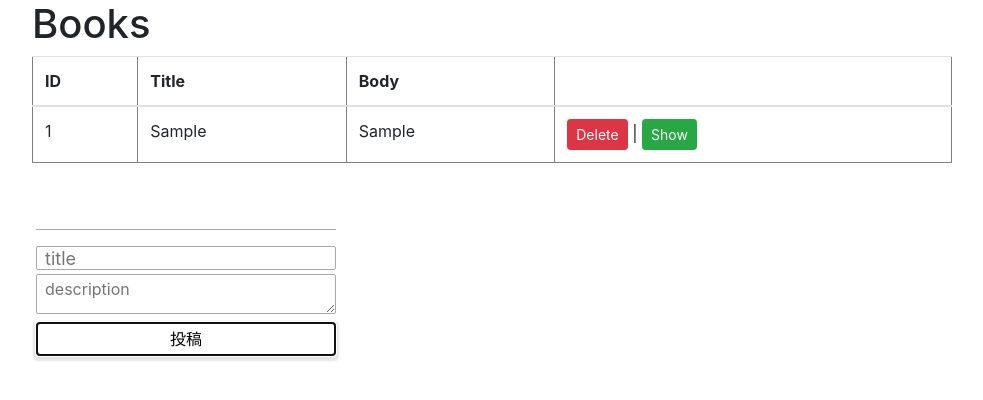
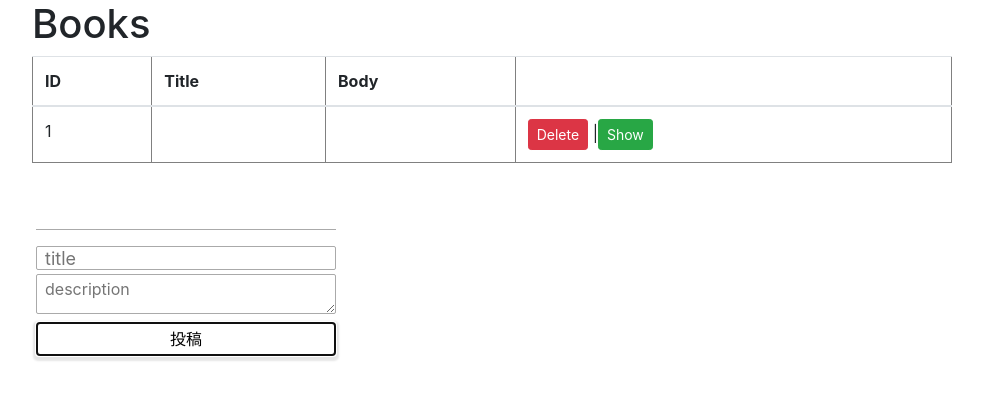
Before and after one commit to kodmm/React-practice, a React (Create React App) app in the folder bookers/: page /books in a window 1280 px wide. Both pictures are taken after typing "Sample", "Sample" into the empty fields and a click on the button "投稿". Shown: the top 400 px of the page, without its empty margins (53-1036 px from the left). Built offline with nearby package versions, Linux system fonts and the light colour scheme.

Commit message:
innovated Redux

```diff
--- a/bookers/package.json
+++ b/bookers/package.json
@@ -8,8 +8,12 @@
     "@testing-library/user-event": "^7.1.2",
     "react": "^16.13.1",
     "react-dom": "^16.13.1",
+    "react-fetch": "^0.0.9",
+    "react-redux": "^7.2.0",
     "react-router-dom": "^5.1.2",
-    "react-scripts": "3.4.1"
+    "react-scripts": "3.4.1",
+    "redux": "^4.0.5",
+    "redux-thunk": "^2.3.0"
   },
   "scripts": {
     "start": "react-scripts start",
--- /dev/null
+++ b/bookers/src/Books.js
@@ -0,0 +1,78 @@
+import React, { Component } from 'react'
+import Item from "./Item.js"
+import './index.css'
+import { connect } from 'react-redux';
+import { mapStateToProps, mapDispatchToProps} from './action.js'
+class Books extends Component {
+
+    render() {
+      return(
+        <div className="container">
+          <div className="row">
+            <div className="col-md-10 col-md-offset-2">
+              <section className="Books-index">
+                <h1>Books</h1>
+                <table className="table" border="1">
+                  <thead>
+                    <tr>
+                      <th>ID</th>
+                      <th>Title</th>
+                      <th>Body</th>
+                      <th></th>
+                    </tr>
+                  </thead>
+
+                    <Item />
+
+                </table>
+              </section>
+            </div>
+          </div>
+
+          <div className="row col-md-5 col-md-offset-2">
+            <section className="Book-Post">
+              <form className="Book-form"
+                onSubmit={e => {
+                  //formのデフォルトイベントをキャンセル
+                  e.preventDefault();
+
+                 this.props.postBook({
+                   id: this.props.id,
+                   title: this.props.title,
+                   description: this.props.description
+                 })
+                }}
+              >
+                <div>
+                 {this.props.title}
+                  <input
+                    id="title"
+                    type="text"
+                    value={this.props.title}
+                    onChange = {(e) => this.props.changeTitle(e.target.value)}
+                    placeholder="title"
+                  />
+                  {this.props.description}
+                  <textarea
+                    id="description"
+                    value={this.props.description}
+                    onChange = {(e) => this.props.changeDescription(e.relatedTarget)}
+                    placeholder="description"
+                  />
+                </div>
+                <div>
+                  <button
+                    type="submit"
+                  >
+                    投稿
+                  </button>
+                </div>
+              </form>
+            </section>
+          </div>
+        </div>
+      )
+    }
+  }
+
+  export default connect(mapStateToProps, mapDispatchToProps)(Books);
--- a/bookers/src/Item.js
+++ b/bookers/src/Item.js
@@ -1,26 +1,25 @@
 import React, { Component } from 'react';
 import {Link} from 'react-router-dom';
-
+import { mapStateToProps, mapDispatchToProps } from './action.js';
+import { connect } from 'react-redux';
 
 class Item extends Component {
 
     render() {
-        const {
-            title,
-            description,
-            id,
-            ...props
-        } = this.props
-        return(
-            <tr>
-                <td>{id}</td>
-                <td>{title}</td>
-                <td>{description}</td>
-                <td><button className="btn-sm btn btn-danger"{...props}>Delete</button> | <Link to={{pathname: '/books/' + id, state: {title, description, id}}}><button className="btn-sm btn btn-success">Show</button></Link></td>
-            </tr>
-
-        );
+        let books = [];
+        console.log(this.props.Books);
+        for (let i in this.props.Books) {
+            books.push(
+            <tr key={this.props.Books[i].id}>
+                <td>{this.props.Books[i].id}</td>
+                <td>{this.props.Books[i].title}</td>
+                <td>{this.props.Books[i].description}</td>
+                <td><button className="btn-sm btn btn-danger" onClick={() => this.props.deleteBook(this.props.Books[i])}>Delete</button> |
+                <Link to={{pathname: '/books/' + this.props.Books[i].id}}><button className="btn-sm btn btn-success">Show</button></Link></td>
+            </tr>)
+        }
+        return <tbody>{books}</tbody>
     }
 }
 
-export default Item;
+export default connect(mapStateToProps, mapDispatchToProps)(Item);
--- /dev/null
+++ b/bookers/src/action.js
@@ -0,0 +1,29 @@
+export function mapStateToProps(state) {
+    return state;
+}
+
+
+export function mapDispatchToProps(dispatch) {
+    return {
+
+        /* To post a book */
+        postBook: (text) => {
+            dispatch( {type: 'POST_BOOK', text: text});
+        },
+
+        /* hold writing down title of textbox in state.text */
+        changeTitle: (title) => {
+            dispatch( {type: 'CHANGE_TITLE', title: title});
+        },
+
+        changeDescription: (description) => {
+            dispatch( {type: 'CHANGE_DESCRIPTION', description: description});
+        },
+
+        //Delete a book
+        deleteBook: (text) => {
+            dispatch({type: 'DELETE_BOOK', text: text})
+        }
+
+    }
+}
--- a/bookers/src/index.js
+++ b/bookers/src/index.js
@@ -1,19 +1,25 @@
 import React, { Component } from 'react'
 import ReactDOM from 'react-dom'
 import { BrowserRouter, Route, Link } from 'react-router-dom'
-import Item from "./Item.js"
-import './index.css'
-import OneBook from './Show.js'
+import Books from './Books.js'
+import OneBook from './OneBook.js'
+import { createStore } from 'redux';
+import { Provider } from 'react-redux';
+import reducer from './reducer.js'
 
 
+const store = createStore(reducer);
+
 const App = () => (
+  <Provider store={store} >
     <BrowserRouter>
       <div>
         <Route exact path="/" component={Home} />
-      <Route exact path="/books" component={Index} />
+        <Route exact path="/books" component={Books} />
         <Route path="/books/:id" component={OneBook} />
       </div>
     </BrowserRouter>
+  </Provider>
 )
 
 const Home = () => {
@@ -36,140 +42,6 @@ const Home = () => {
   );
 }
 
-class Index extends Component {
-  constructor(props) {
-    super(props);
-    this.state = {
-      Books: JSON.parse(localStorage.getItem("Books")) || [],
-      id: JSON.parse(localStorage.getItem("id")) || 1,
-    };
-
-
-  }
-
-  addItem = (item, callBack) => {
-    this.setState({
-      Books: this.state.Books.concat(item),
-      id: this.state.id + 1
-    },
-    () => {
-      //localStrageにtodoList stateを保存
-      localStorage.setItem("Books", JSON.stringify(this.state.Books))
-
-      //callBack関数が引数に渡されていた場合に実行
-      callBack && callBack()
-    }
-    )
-  }
-
-  removeItem = (item, callBack) => {
-    this.setState(
-      {
-        Books: this.state.Books.filter(x => x !== item)
-      },
-      () => {
-        //localStorageにBooks stgateを保存
-        localStorage.setItem("Books", JSON.stringify(this.state.Books))
-        //callBack関数が引数に渡されていた場合に実行
-        callBack && callBack()
-
-
-      }
-    )
-  }
-
-  render() {
-    return(
-      <div className="container">
-        <div className="row">
-          <div className="col-md-10 col-md-offset-2">
-            <section className="Books-index">
-              <h1>Books</h1>
-              <table className="table" border="1">
-                <thead>
-                  <tr>
-                    <th>ID</th>
-                    <th>Title</th>
-                    <th>Body</th>
-                    <th></th>
-                  </tr>
-                </thead>
-                <tbody>
-                  {/* Books配列の要素数分のItemsコンポーネントを展開 */}
-                  {this.state.Books.map(Book => (
-                    <Item
-                        key={Book.id.toString()}
-                        id={Book.id}
-                        title={Book.title}
-                        description={Book.description}
-                        //クリックれたItemをBooksから削除
-                        onClick={() => this.removeItem(Book)}
-
-                    />
-
-                  )
-                  )}
-                </tbody>
-              </table>
-            </section>
-          </div>
-        </div>
-
-        <div className="row col-md-5 col-md-offset-2">
-          <section className="Book-Post">
-            <form className="Book-form"
-              onSubmit={e => {
-                //formのデフォルトイベントをキャンセル
-                e.preventDefault();
-
-                //idがtitleのElementを取得
-                const titleElement = e.target.elements["title"]
-                //idがdescriptionのElementを取得
-                const descriptionElement = e.target.elements["description"];
-
-                //Books stateに追加
-               this.addItem({
-                 id: this.state.id,
-                 title: titleElement.value,
-                 description: descriptionElement.value
-               },
-               () => {
-                 //stateの変更後に入力した値を空にする
-                 titleElement.value = "";
-                 descriptionElement.value = "";
-               }
-               )
-              }}
-            >
-              <div>
-                <input
-                  id="title"
-                  placeholder="title"
-                />
-                <textarea
-                  id="description"
-                  placeholder="description"
-                />
-              </div>
-              <div>
-                <button
-                  type="submit"
-                >
-                  投稿
-                </button>
-              </div>
-            </form>
-          </section>
-        </div>
-      </div>
-    )
-  }
-}
-
-
-
-
-
 
 
 
--- /dev/null
+++ b/bookers/src/reducer.js
@@ -0,0 +1,46 @@
+const initialState = {
+    title: "",
+    description: "",
+    Books: JSON.parse(localStorage.getItem("Books")) || [],
+    id: JSON.parse(localStorage.getItem("id")) || 1
+}
+
+export default function reducer(state = initialState, action) {
+    switch(action.type) {
+
+        /* To post a book */
+        case 'POST_BOOK':
+            return {
+                ...state,
+                title: "",
+                description: "",
+                Books: [...state.Books, action.text],
+                id: state.id + 1
+            };
+
+        /* To hold writing down title of textbox */
+        case 'CHANGE_TITLE':
+            return {
+                ...state,
+                title: action.title
+            };
+
+        case 'CHANGE_DESCRIPTION':
+            return {
+                ...state,
+                title: action.description
+            }
+            /* Delete book */
+        case 'DELETE_BOOK':
+
+            return {
+                ...state,
+                 Books: state.Books.filter(x => x !== action.text),
+                 //localStorage.setItem("Books", JSON.stringify(Books))
+            };
+
+        default:
+            return state
+
+    }
+}
```
Also changed, not shown: bookers/src/OneBook.js (renamed from bookers/src/Show.js, +5 -11 lines), 1 other file (tests, documents, lock files or other folders). Lines whose indentation alone changed are shown as unchanged.
